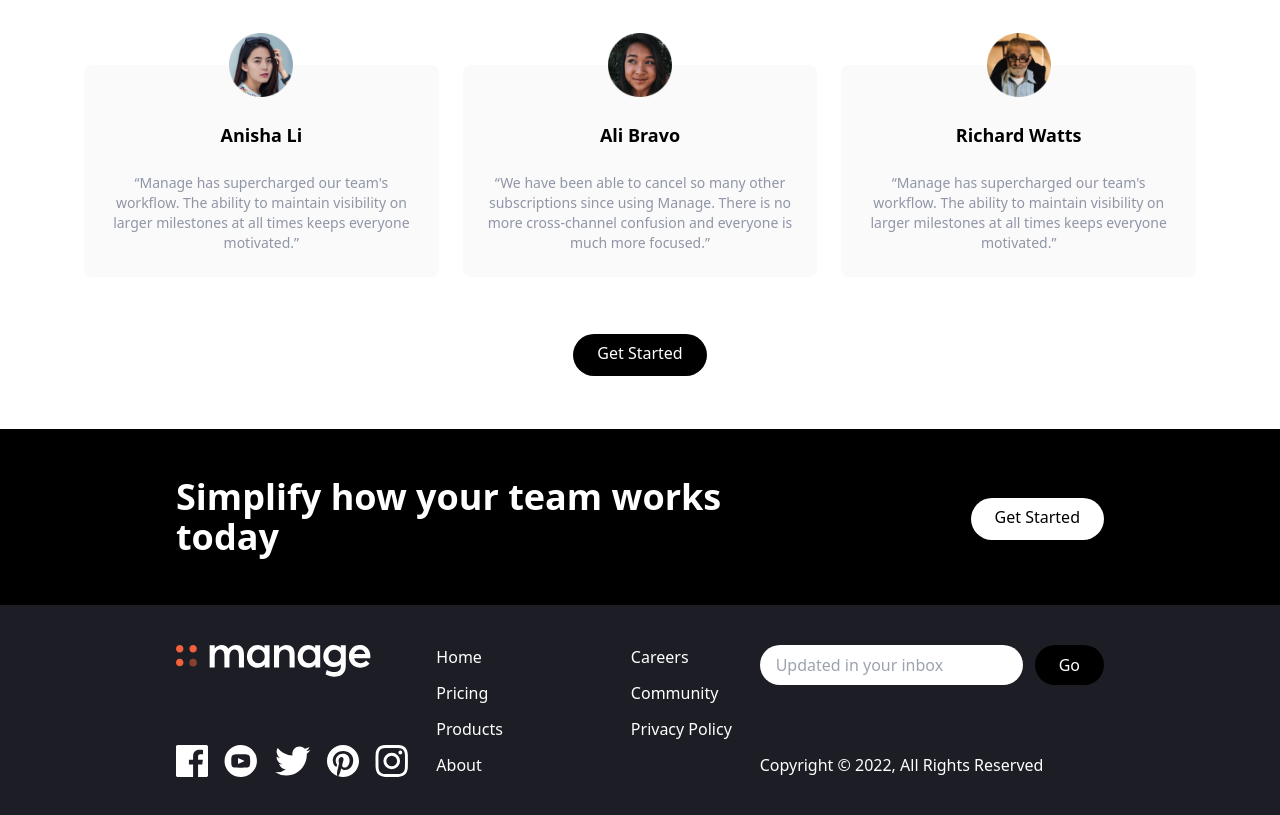
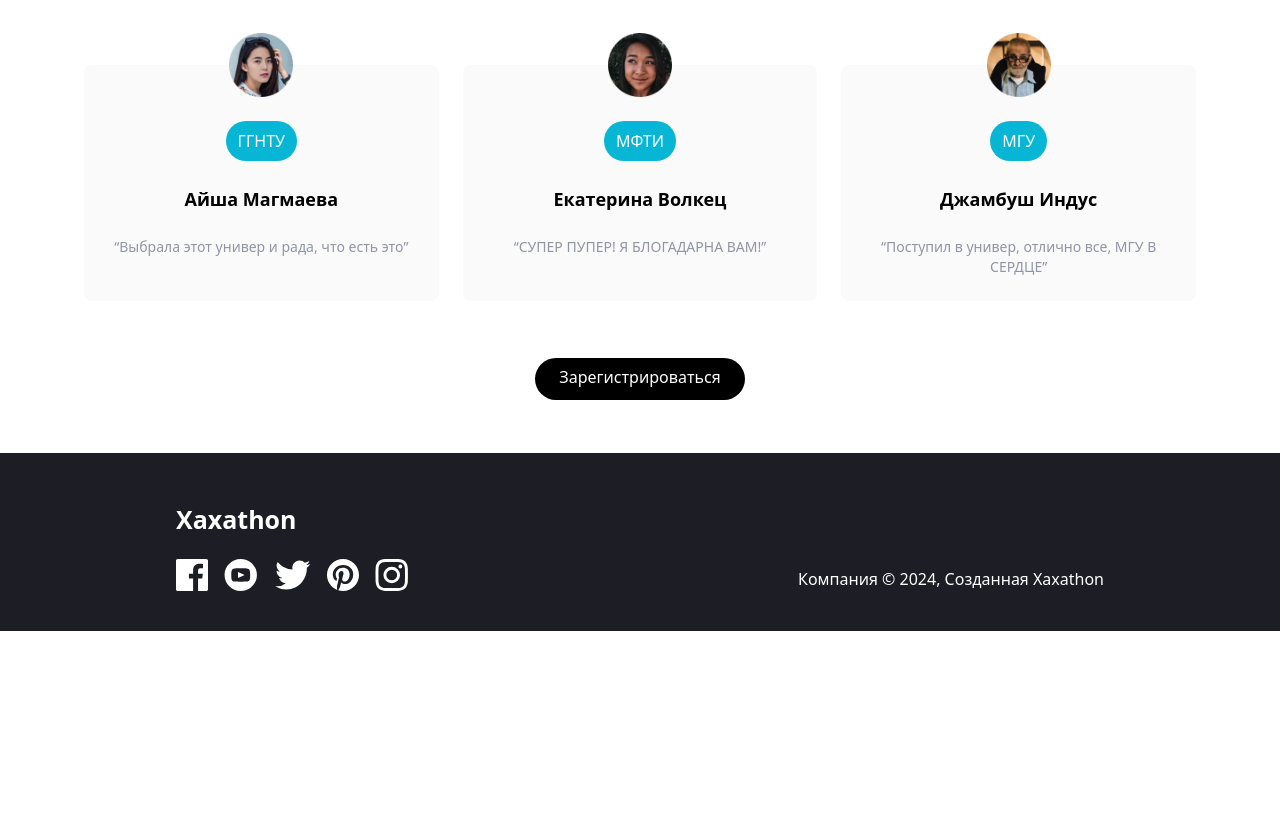
Before and after one commit to Hackathon-Code-for-education/gstou1, a React (Create React App) app in the folder frontend/: page / in a window 1280 px wide. Shown: the part 1520-2335 px from the top of the page. After the commit the page ends 2151 px from the top, so only its background shows below. Built offline with nearby package versions, Linux system fonts and the light colour scheme.

Commit message:
landing page

```diff
--- a/frontend/src/components/Landing/CallToAction.jsx
+++ /dev/null
@@ -1,26 +0,0 @@
-import { Link } from 'react-router-dom';
-
-const CallToAction = () => {
-  return (
-    <section id='cta' className='bg-brightRed'>
-      {/* Flex Container */}
-      <div className='container flex flex-col items-center justify-between px-6 py-24 mx-auto space-y-12 md:py-12 md:flex-row md:space-y-0'>
-        {/* Heading */}
-        <h2 className='text-5xl font-bold leading-tight text-center text-white md:text-4xl md:max-w-xl md:text-left'>
-          Simplify how your team works today
-        </h2>
-        {/* Button */}
-        <div>
-          <a
-            to='#'
-            className='p-3 px-6 pt-2 text-brightRed bg-white rounded-full shadow-2xl baseline hover:bg-gray-900'
-          >
-            Get Started
-          </a>
-        </div>
-      </div>
-    </section>
-  );
-};
-
-export default CallToAction;
--- a/frontend/src/components/Landing/Footer.jsx
+++ b/frontend/src/components/Landing/Footer.jsx
@@ -17,8 +17,8 @@ const Footer = () => {
             Copyright © 2022, All Rights Reserved
           </div>
           {/* Logo */}
-          <div>
-            <img src={companyLogoWhite} className='h-8' alt='' />
+          <div className='pt-2 text-[25px] text-white font-bold pb-5'>
+          Xaxathon
           </div>
           {/* Social Links Container */}
           <div className='flex justify-center space-x-4'>
@@ -44,51 +44,11 @@ const Footer = () => {
             </a>
           </div>
         </div>
-        {/* List Container */}
-        <div className='flex justify-around space-x-32'>
-          <div className='flex flex-col space-y-3 text-white'>
-            <a to='#' className='hover:text-brightRed'>
-              Home
-            </a>
-            <a to='#' className='hover:text-brightRed'>
-              Pricing
-            </a>
-            <a to='#' className='hover:text-brightRed'>
-              Products
-            </a>
-            <a to='#' className='hover:text-brightRed'>
-              About
-            </a>
-          </div>
-          <div className='flex flex-col space-y-3 text-white'>
-            <a to='#' className='hover:text-brightRed'>
-              Careers
-            </a>
-            <a to='#' className='hover:text-brightRed'>
-              Community
-            </a>
-            <a to='#' className='hover:text-brightRed'>
-              Privacy Policy
-            </a>
-          </div>
-        </div>
 
         {/* Input Container */}
-        <div className='flex flex-col justify-between'>
-          <form>
-            <div className='flex space-x-3'>
-              <input
-                type='text'
-                className='flex-1 px-4 rounded-full focus:outline-none'
-                placeholder='Updated in your inbox'
-              />
-              <button className='px-6 py-2 text-white rounded-full bg-brightRed hover:bg-brightRedLight focus:outline-none'>
-                Go
-              </button>
-            </div>
-          </form>
+        <div className='flex items-end'>
           <div className='hidden text-white md:block'>
-            Copyright © 2022, All Rights Reserved
+            Компания © 2024, Созданная Xaxathon
           </div>
         </div>
       </div>
--- a/frontend/src/components/Landing/Landing.jsx
+++ b/frontend/src/components/Landing/Landing.jsx
@@ -3,7 +3,6 @@ import Navbar from './Navbar';
 import Hero from './Hero';
 import Features from './Features';
 import Testimonial from './Testimonial';
-import CallToAction from './CallToAction';
 import Footer from './Footer';
 
 const Landing = () => {
@@ -13,7 +12,6 @@ const Landing = () => {
       <Hero />
       <Features />
       <Testimonial />
-      <CallToAction />
       <Footer />
     </>
   );
--- a/frontend/src/components/Landing/Testimonial.jsx
+++ b/frontend/src/components/Landing/Testimonial.jsx
@@ -17,33 +17,30 @@ const Testimonial = () => {
           {/* Testimonial 1 */}
           <div className='flex flex-col items-center p-6 space-y-6 rounded-lg bg-veryLightGray md:w-1/3'>
             <img src={avatarAnisha} className='w-16 -mt-14' alt='' />
-            <h5 className='text-lg font-bold'>Anisha Li</h5>
+            <div className='text-center bg-cyan-500 p-2 rounded-full px-3 text-white '>ГГНТУ</div>
+            <h5 className='text-lg font-bold'>Айша Магмаева</h5>
             <p className='text-sm text-darkGrayishBlue'>
-              “Manage has supercharged our team's workflow. The ability to
-              maintain visibility on larger milestones at all times keeps
-              everyone motivated.”
+              “Выбрала этот универ и рада, что есть это”
             </p>
           </div>
 
           {/* Testimonial 2 */}
           <div className='hidden flex-col items-center p-6 space-y-6 rounded-lg bg-veryLightGray md:flex md:w-1/3'>
             <img src={avatarAli} className='w-16 -mt-14' alt='' />
-            <h5 className='text-lg font-bold'>Ali Bravo</h5>
+            <div className='text-center bg-cyan-500 p-2 rounded-full px-3 text-white '>МФТИ</div>
+            <h5 className='text-lg font-bold'>Екатерина Волкец </h5>
             <p className='text-sm text-darkGrayishBlue'>
-              “We have been able to cancel so many other subscriptions since
-              using Manage. There is no more cross-channel confusion and
-              everyone is much more focused.”
+              “СУПЕР ПУПЕР! Я БЛОГАДАРНА ВАМ!”
             </p>
           </div>
 
           {/* Testimonial 3 */}
           <div className='hidden flex-col items-center p-6 space-y-6 rounded-lg bg-veryLightGray md:flex md:w-1/3'>
             <img src={avatarRichard} className='w-16 -mt-14' alt='' />
-            <h5 className='text-lg font-bold'>Richard Watts</h5>
+            <div className='text-center bg-cyan-500 p-2 rounded-full px-3 text-white '>МГУ</div>
+            <h5 className='text-lg font-bold'>Джамбуш Индус</h5>
             <p className='text-sm text-darkGrayishBlue'>
-              “Manage has supercharged our team's workflow. The ability to
-              maintain visibility on larger milestones at all times keeps
-              everyone motivated.”
+              “Поступил в универ, отлично все, МГУ В СЕРДЦЕ”
             </p>
           </div>
         </div>
@@ -53,7 +50,7 @@ const Testimonial = () => {
             to='#'
             className='p-3 px-6 pt-2 text-white bg-brightRed rounded-full baseline hover:bg-brightRedLight'
           >
-            Get Started
+            Зарегистрироваться
           </a>
         </div>
       </div>
```
